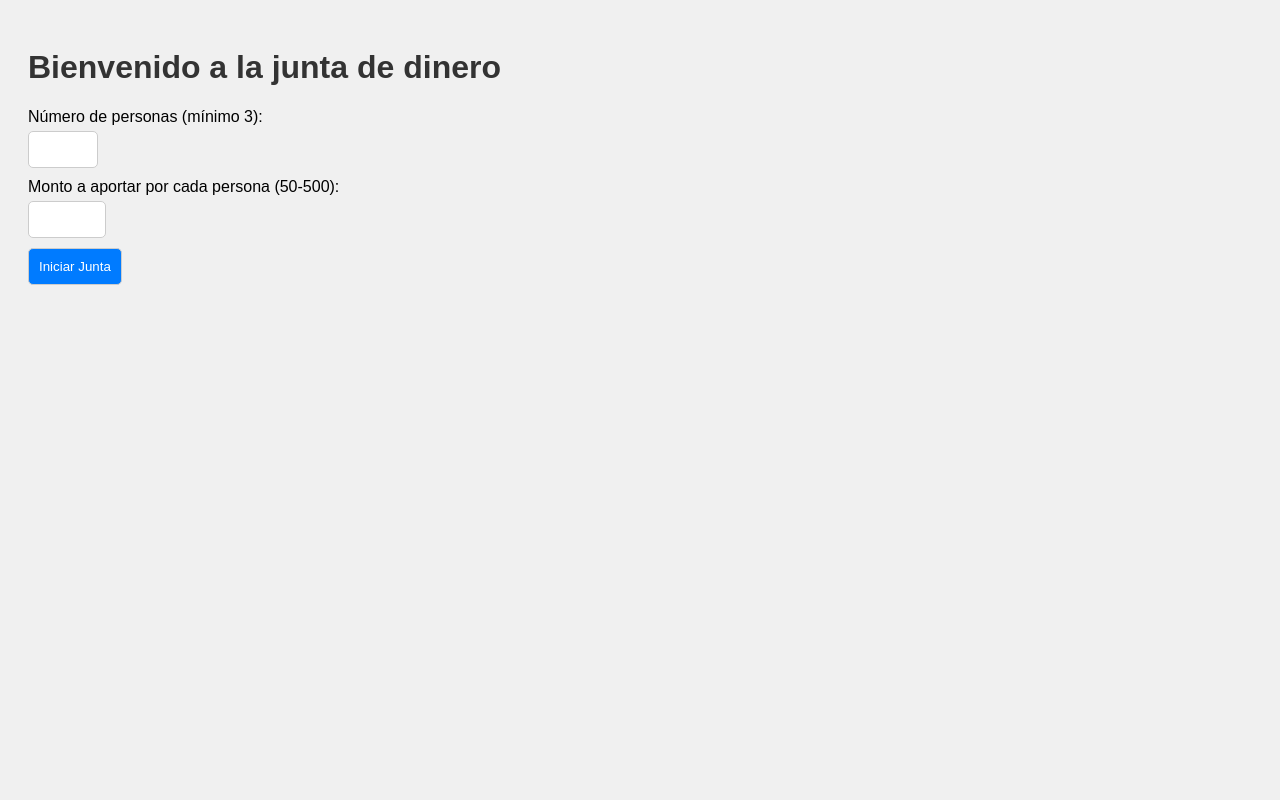
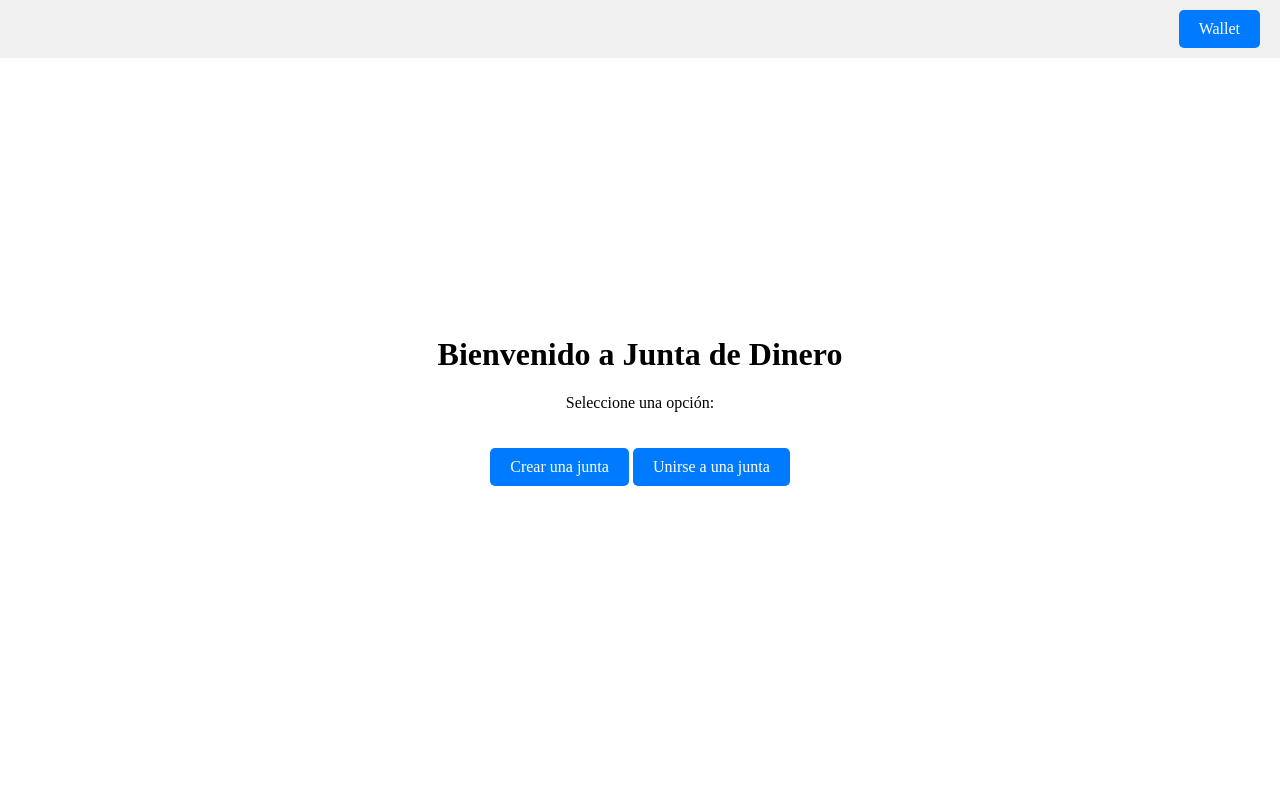
Before and after one commit to YisusCode1/Junta_de_dinero, a Flask app: page / in a window 1280 px wide. Run offline with Flask 3, Linux system fonts and the light colour scheme.

Commit message:
Segundo commit del proyecto Junta de dinero

```diff
--- a/app.py
+++ b/app.py
@@ -1,54 +1,27 @@
 from flask import Flask, render_template, request, redirect, url_for  # type: ignore
-
-from junta_dinero import JuntaDeDinero
-
-import random
 
 app = Flask(__name__)
 
 
-@app.route('/', methods=['GET', 'POST'])
+@app.route('/')
 def index():
-    total = None
-    if request.method == 'POST':
-        num_personas = int(request.form['num_personas'])
-        aporte = int(request.form['aporte'])
-        if num_personas < 3:
-            error = "El número de personas debe ser al menos 3."
-            return render_template('index.html', error=error)
-        else:
-            total = num_personas * aporte
-            # Redirigir a la página de resultados con los parámetros en la URL
-            return redirect(url_for('mostrar_ganadores', num_personas=num_personas, aporte=aporte))
-    return render_template('index.html', total=total)
+    return render_template('index.html')
 
 
-@app.route('/resultados', methods=['GET'])
-def mostrar_ganadores():
-    # Obtener los parámetros de la URL
-    num_personas_str = request.args.get('num_personas')
-    aporte_str = request.args.get('aporte')
+@app.route('/crear_junta')
+def crear_junta():
+    return render_template('crear_junta.html')
 
-    # Verificar si los valores no son None y convertirlos a enteros
-    if num_personas_str is not None and aporte_str is not None:
-        num_personas = int(num_personas_str)
-        aporte = int(aporte_str)
-    else:
-        # Si los valores faltan, mostrar un mensaje de error o redirigir a otra página
-        return "Error: los parámetros num_personas y aporte son necesarios en la URL"
 
-    # Crear la instancia de JuntaDeDinero con los parámetros de la URL
-    junta = JuntaDeDinero(num_personas=num_personas, aporte=aporte)
+@app.route('/unirse_junta')
+def unirse_junta():
+    return render_template('unirse_junta.html')
 
-    # Ejecutar la junta y obtener los ganadores
-    ganadores = junta.ejecutar_junta()
-    random.shuffle(ganadores)  # Mezclar la lista de ganadores
 
-    # Calcular el monto total que se va a sortear
-    monto_sorteo = num_personas * aporte
-
-    # Renderizar el template 'resultados.html' con los ganadores y el monto del sorteo
-    return render_template('resultados.html', ganadores=ganadores, monto_sorteo=monto_sorteo)
+@app.route('/resultados.html')
+def resultados():
+    # Aquí se debería implementar la lógica para mostrar los resultados de la junta
+    return render_template('resultados.html')
 
 
 if __name__ == '__main__':
--- /dev/null
+++ b/static/style.css
@@ -0,0 +1,63 @@
+body {
+  display: flex;
+  flex-direction: column;
+  justify-content: center;
+  align-items: center;
+  height: 100vh;
+  margin: 0;
+}
+
+header {
+  display: flex;
+  justify-content: flex-end; /* Alinea el botón "Wallet" en el extremo derecho */
+  padding: 10px;
+  background-color: #f0f0f0;
+  width: 100%;
+  position: fixed; /* Fija el encabezado en la parte superior de la ventana */
+  top: 0; /* Asegura que el encabezado esté en la parte superior */
+}
+
+main {
+  text-align: center;
+}
+
+form {
+  margin-top: 20px;
+}
+
+#crear-junta-btn {
+  margin-top: 20px;
+}
+
+/* Estilos para el botón "Wallet" */
+header a {
+  padding: 10px 20px;
+  background-color: #007bff;
+  color: white;
+  text-decoration: none;
+  border-radius: 5px;
+  margin-right: 20px;
+}
+
+header a:hover {
+  background-color: #0056b3;
+}
+
+.crear-junta-btn,
+.unirse-junta-btn {
+  display: inline-block;
+  padding: 10px 20px;
+  font-size: 16px;
+  background-color: #007bff;
+  color: white;
+  text-decoration: none;
+  border: none;
+  border-radius: 5px;
+  cursor: pointer;
+  margin-top: 20px;
+}
+
+.crear-junta-btn:hover,
+.unirse-junta-btn:hover {
+  background-color: #0056b3;
+}
--- a/static/styles.css
+++ /dev/null
@@ -1,59 +0,0 @@
-/* styles.css */
-
-body {
-    font-family: Arial, sans-serif;
-    background-color: #f0f0f0;
-    padding: 20px;
-  }
-
-  h1 {
-    color: #333;
-  }
-
-  form {
-    margin-top: 20px;
-  }
-
-  label {
-    display: block;
-    margin-bottom: 5px;
-  }
-
-  input[type="number"],
-  input[type="submit"] {
-    padding: 10px;
-    margin-bottom: 10px;
-    border: 1px solid #ccc;
-    border-radius: 5px;
-  }
-
-  input[type="submit"] {
-    background-color: #007bff;
-    color: #fff;
-    cursor: pointer;
-  }
-
-  .error {
-    color: red;
-  }
-
-  .total {
-    font-weight: bold;
-  }
-
-  ul {
-    list-style-type: none;
-    padding: 0;
-  }
-
-  li {
-    background-color: #fff;
-    border: 1px solid #ccc;
-    border-radius: 5px;
-    padding: 10px;
-    margin-bottom: 10px;
-  }
-
-  li:nth-child(even) {
-    background-color: #f9f9f9;
-  }
--- a/templates/index.html
+++ b/templates/index.html
@@ -6,41 +6,18 @@
     <title>Junta de Dinero</title>
     <link
       rel="stylesheet"
-      type="text/css"
-      href="{{ url_for('static', filename='styles.css') }}"
+      href="{{ url_for('static', filename='style.css') }}"
     />
   </head>
   <body>
-    <h1>Bienvenido a la junta de dinero</h1>
-    {% if error %}
-    <p style="color: red">{{ error }}</p>
-    {% endif %}
-    <form method="POST">
-      <label for="num_personas">Número de personas (mínimo 3):</label>
-      <input
-        type="number"
-        id="num_personas"
-        name="num_personas"
-        min="3"
-        max="20"
-        required
-      /><br />
-      <label for="aporte">Monto a aportar por cada persona (50-500):</label>
-      <input
-        type="number"
-        id="aporte"
-        name="aporte"
-        min="50"
-        max="500"
-        required
-      /><br />
-      <input type="submit" value="Iniciar Junta" />
-    </form>
-    {% if total %}
-
-    <form action="/resultados" method="GET">
-      <input type="submit" value="Mostrar Ganadores" />
-    </form>
-    {% endif %}
+    <header>
+      <a href="#" id="wallet-btn">Wallet</a>
+    </header>
+    <main>
+      <h1>Bienvenido a Junta de Dinero</h1>
+      <p>Seleccione una opción:</p>
+      <a href="/crear_junta" class="crear-junta-btn">Crear una junta</a>
+      <a href="/unirse_junta" class="unirse-junta-btn">Unirse a una junta</a>
+    </main>
   </body>
 </html>
```
Also changed, not shown: eslint.config.mjs (added, +9 -0 lines), interfaz.py (deleted, +0 -20 lines), junta_dinero.py (deleted, +0 -60 lines), static/crear_junta.js (added, +61 -0 lines), static/resultados.js (added, +25 -0 lines), templates/crear_junta.html (added, +46 -0 lines), templates/resultados.html (+9 -12 lines), templates/unirse_junta.html (added).
